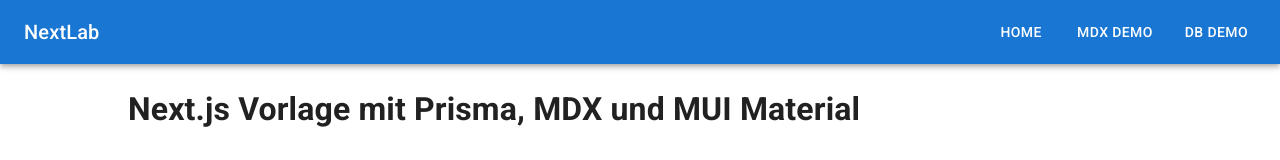
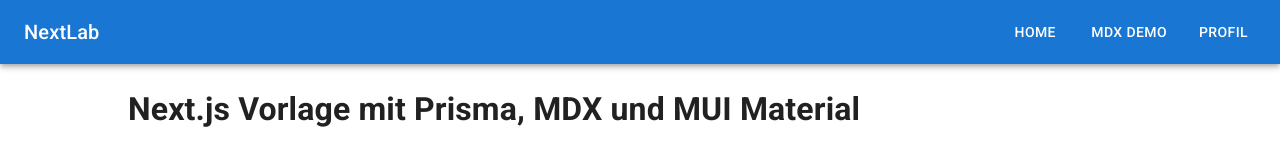
Before and after one commit to zerlix/NextLab, a Next.js app: page / in a window 1280 px wide. Shown: the top 160 px of the page. Built offline with nearby package versions, Linux system fonts and the light colour scheme.

Commit message:
link zum testen eingebaut

```diff
--- a/src/components/Navbar.js
+++ b/src/components/Navbar.js
@@ -8,7 +8,7 @@ import { useTheme } from "@mui/material/styles";
 const navigationLinks = [
   { title: 'Home', path: '/' },
   { title: 'MDX Demo', path: '/howtos/ngnix' },
-  { title: 'DB Demo', path: '/dbtest' }
+  { title: 'Profil', path: '/user' }
 ];
 
 function Navbar({ title = "NextLab" }) {
```
